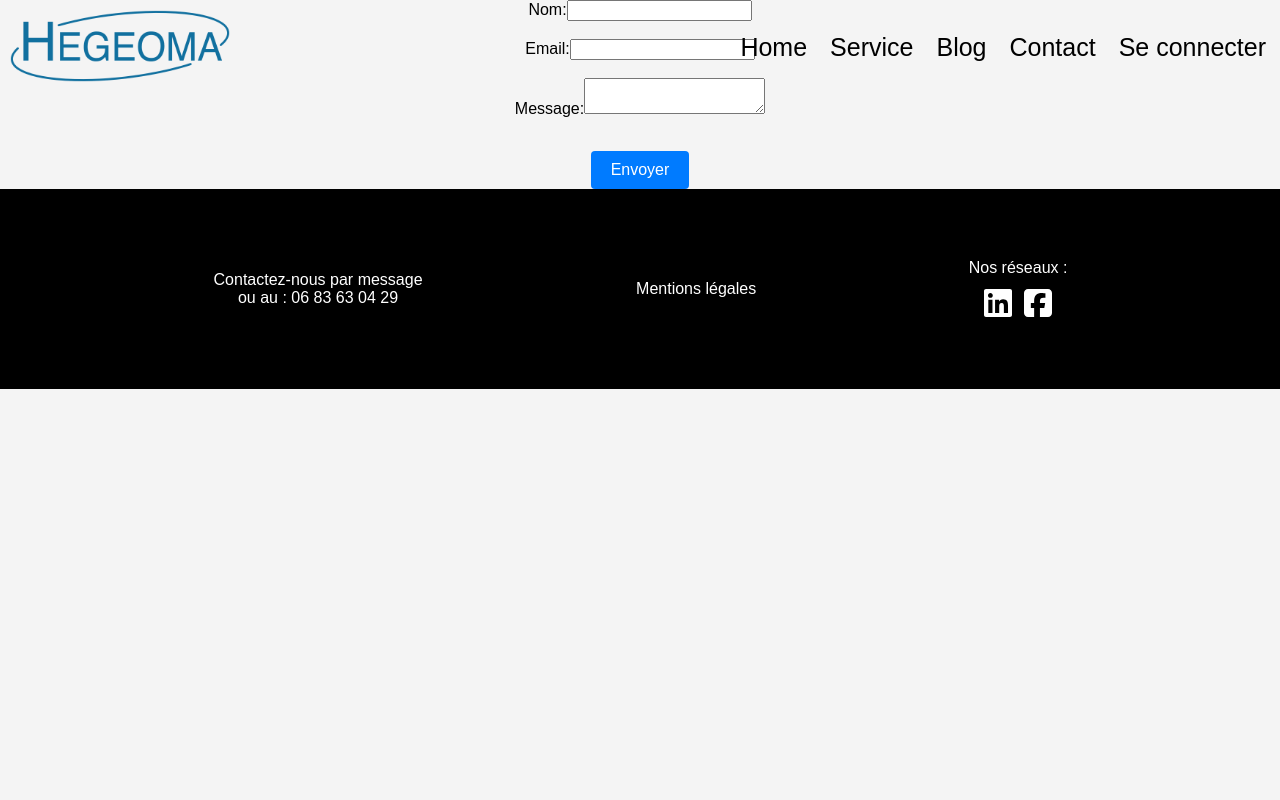
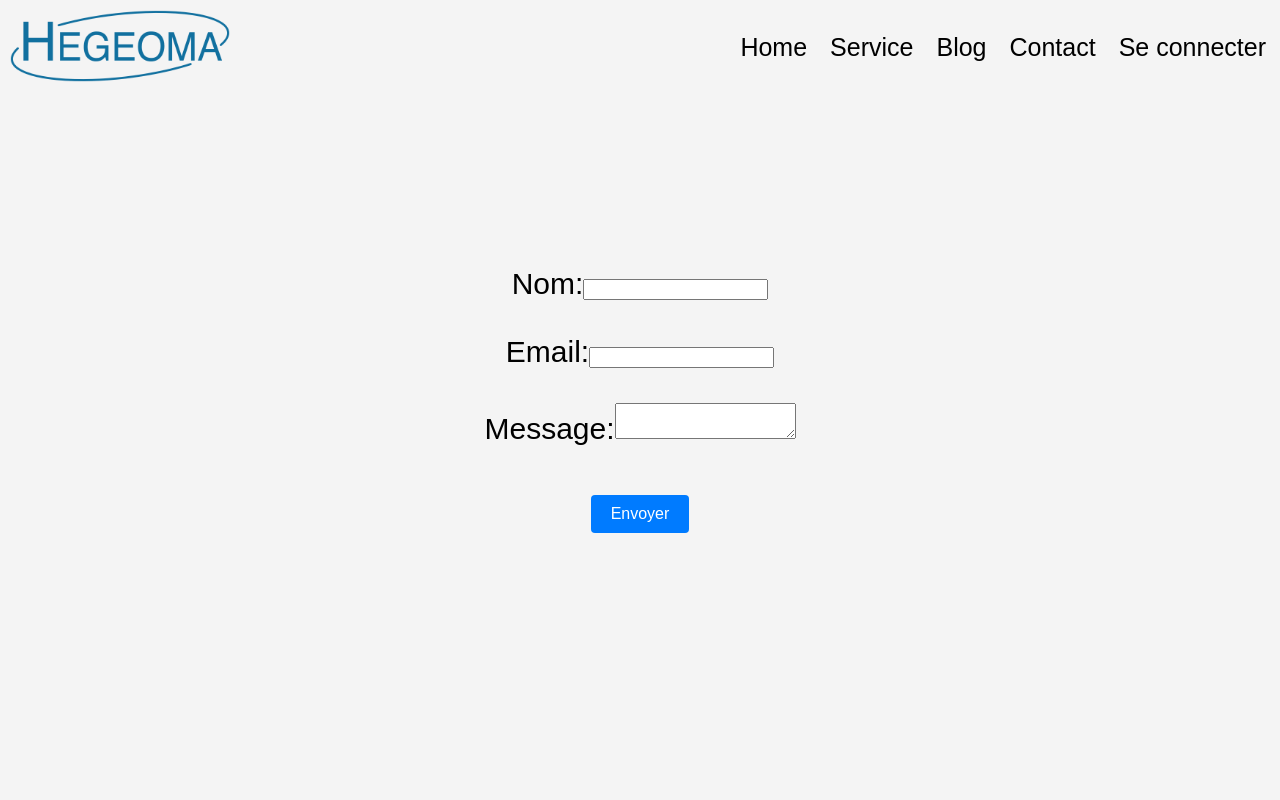
Before and after one commit to clemencebric/hegeoma, a React (Create React App) app in the folder frontend/: page /contact in a window 1280 px wide. Shown: the top 800 px of the page. Built offline with nearby package versions, Linux system fonts and the light colour scheme.

Commit message:
feat(controller): avant remplacer back

```diff
--- a/frontend/src/component/blog/articledetail.js
+++ b/frontend/src/component/blog/articledetail.js
@@ -13,7 +13,7 @@ function ArticleDetail() {
     return (
         <div className='article-detail'>
             <img src={article.image} alt={article.title} className='article-image' />
-            <h2>{article.title}</h2>
+            <h2 className='titrearticles'>{article.title}</h2>
             <p className='article-content'>{article.content}</p>
             <div className='article-meta'>
                 <span>Date: {article.date}</span>
--- a/frontend/src/component/blog/blog.css
+++ b/frontend/src/component/blog/blog.css
@@ -74,3 +74,6 @@ h1 {
     display: block;
     margin-bottom: 20px; /* Ajustez selon vos besoins */
 }
+.titrearticles {
+    text-decoration: none;
+}
--- a/frontend/src/component/blog/blog.js
+++ b/frontend/src/component/blog/blog.js
@@ -46,7 +46,7 @@ function Blogg() {
             <ul className='article-list'>
                 {filteredArticles.map(article => (
                     <li key={article.id} className='articleunite'>
-                        <Link to={`/article/${article.id}`}>
+                        <Link to={`/article/${article.id}`} className='titrearticles'>
                             <img src={article.image} alt={article.title} className='article-image' />
                             <h2>{article.title}</h2>
                         </Link>
--- a/frontend/src/component/contact/contact.css
+++ b/frontend/src/component/contact/contact.css
@@ -1,7 +1,7 @@
 /* contact.css */
 .pagecontact {
     background-color: #f4f4f4;
-    height: 100vh;
+    min-height: 100vh;
     font-size: 30px;
     display: flex;
     justify-content: center;
@@ -73,7 +73,7 @@ h1 {
     border-radius: 0px;
     box-shadow: none;
     margin-left: 30px;
-    align-items: left;
+
 }
 .partiedroite textarea {
     width: 100%;
--- a/frontend/src/component/contact/contact.js
+++ b/frontend/src/component/contact/contact.js
@@ -1,5 +1,5 @@
 import React, { useState } from 'react';
-
+import "./contact.css"
 const Contact = () => {
     const [formData, setFormData] = useState({
         name: '',
@@ -40,6 +40,7 @@ const Contact = () => {
     };
 
     return (
+      <div className='pagecontact'>
         <form onSubmit={handleSubmit}>
             <label htmlFor="name">Nom:</label>
             <input type="text" id="name" name="name" value={formData.name} onChange={handleChange} required /><br /><br />
@@ -51,7 +52,7 @@ const Contact = () => {
             <textarea id="message" name="message" value={formData.message} onChange={handleChange} required /><br /><br />
 
             <button type="submit">Envoyer</button>
-        </form>
+        </form></div>
     );
 };
 
```
